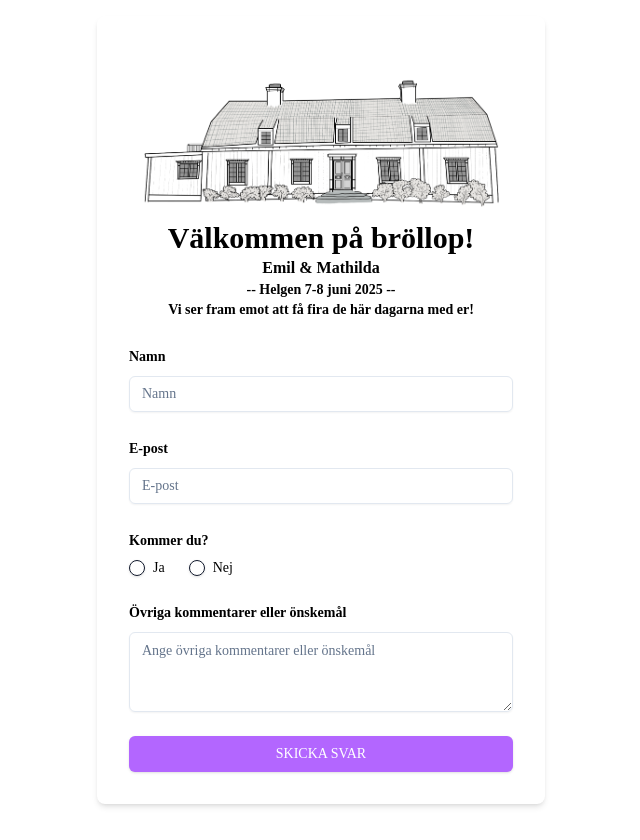
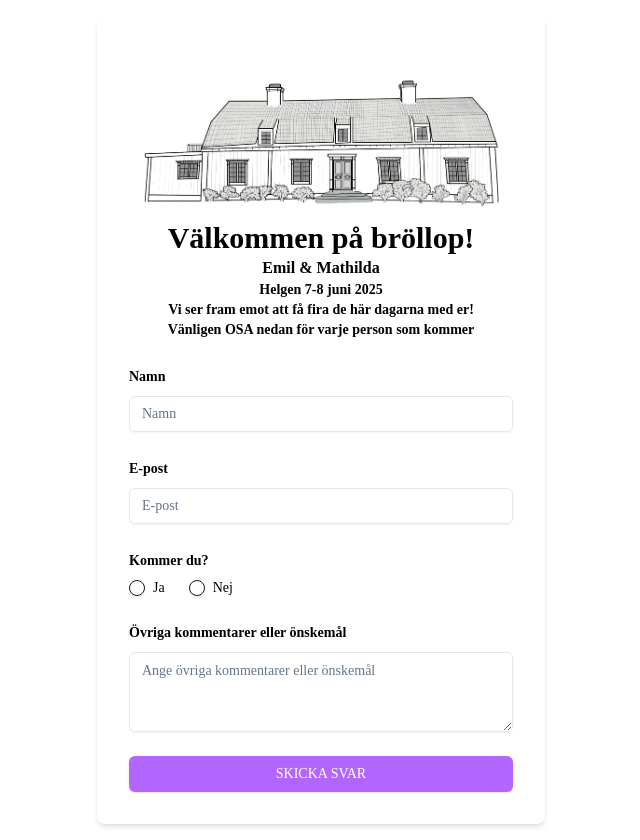
Before and after one commit to AXELWOHLIN/lethrystedt2025, a Next.js app: page / in a window 1280 px wide. Shown: the whole page, without its empty margins (319-959 px from the left). Built offline with nearby package versions, Linux system fonts and the light colour scheme.

Commit message:
extra changes

```diff
--- a/components/rsvp-sida.tsx
+++ b/components/rsvp-sida.tsx
@@ -164,8 +164,9 @@ export function RsvpSida() {
         >
           Välkommen på bröllop!
           <p className="text-base text-center">Emil & Mathilda</p>
-          <p className="text-sm text-center">-- Helgen 7-8 juni 2025 --</p>
+          <p className="text-sm text-center"> Helgen 7-8 juni 2025</p>
           <p className="text-sm text-center">Vi ser fram emot att få fira de här dagarna med er!</p>
+          <p className="text-sm text-center">Vänligen OSA nedan för varje person som kommer</p>
         </motion.h1>
         <form onSubmit={handleSubmit} className="space-y-6">
           <div className="space-y-2">
```
